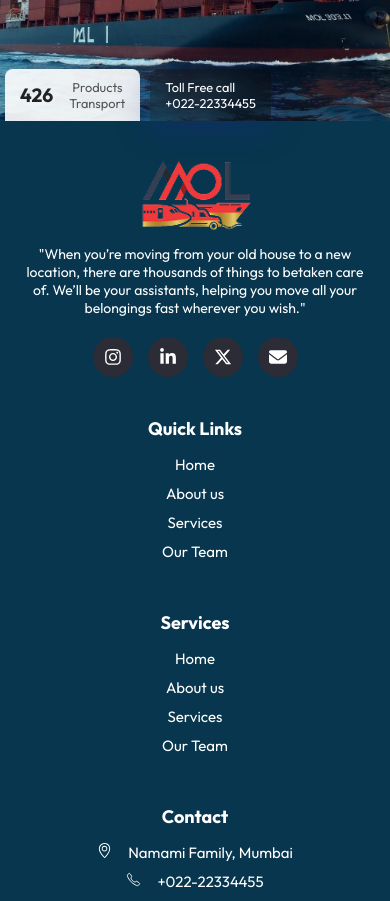
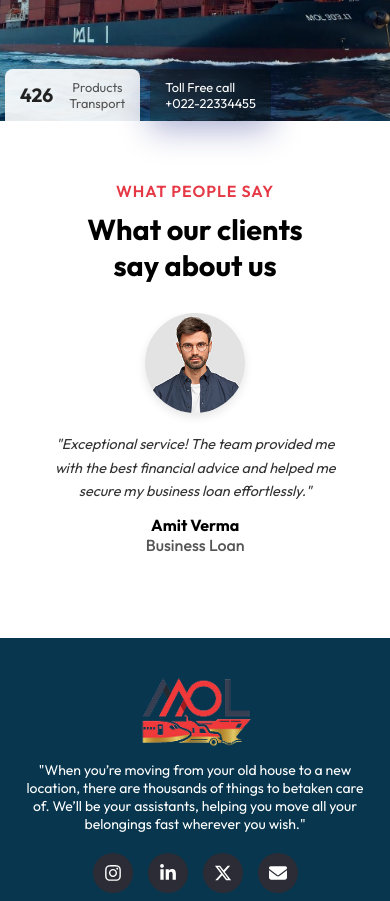
Before and after one commit to pixelvikas/MOL, a React (Vite) app: page / in a window 390 px wide. Shown: the part 5440-6341 px from the top of the page. Built offline with nearby package versions, Linux system fonts and the light colour scheme.

Commit message:
Testimonial section Completed

```diff
--- a/package.json
+++ b/package.json
@@ -13,7 +13,9 @@
     "react": "^19.0.0",
     "react-dom": "^19.0.0",
     "react-icons": "^5.5.0",
-    "react-router-dom": "^7.3.0"
+    "react-router-dom": "^7.3.0",
+    "react-slick": "^0.30.3",
+    "slick-carousel": "^1.8.1"
   },
   "devDependencies": {
     "@eslint/js": "^9.21.0",
--- a/src/pages/Home/Page.jsx
+++ b/src/pages/Home/Page.jsx
@@ -1,4 +1,7 @@
 import React from "react";
+import { FaStarHalf } from "react-icons/fa";
+import { FaStar } from "react-icons/fa";
+
 import aboutus from "../../assets/homepage-aboutus.png";
 import Button from "../../components/Button"; // Import button component
 
@@ -21,7 +24,13 @@ import workprocess4 from "../../assets/work4.png";
 
 import numberBg from "../../assets/numberbg.png";
 
+import Slider from "react-slick";
+import "slick-carousel/slick/slick.css";
+import "slick-carousel/slick/slick-theme.css";
+
 import testimonial1 from "../../assets/testimonial1.png";
+import testimonial2 from "../../assets/testimonial1.png";
+import testimonial3 from "../../assets/testimonial1.png";
 
 import "./style.css";
 
@@ -84,6 +93,92 @@ const steps = [
   },
 ];
 
+const reviews = [
+  {
+    name: "Priya Sharma",
+    role: "Home Loan",
+    rating: 4.5,
+    review:
+      "I'm so glad I chose this consultancy for my home loan. They guided me through every step, making the process smooth and stress-free.",
+    image: testimonial1,
+  },
+  {
+    name: "Amit Verma",
+    role: "Business Loan",
+    rating: 5,
+    review:
+      "Exceptional service! The team provided me with the best financial advice and helped me secure my business loan effortlessly.",
+    image: testimonial1,
+  },
+  {
+    name: "Neha Gupta",
+    role: "Education Loan",
+    rating: 4,
+    review:
+      "The team was highly professional and made my education loan process hassle-free. Highly recommend their services!",
+    image: testimonial1,
+  },
+  {
+    name: "Priya Sharma",
+    role: "Home Loan",
+    rating: 4.5,
+    review:
+      "I'm so glad I chose this consultancy for my home loan. They guided me through every step, making the process smooth and stress-free.",
+    image: testimonial1,
+  },
+  {
+    name: "Amit Verma",
+    role: "Business Loan",
+    rating: 5,
+    review:
+      "Exceptional service! The team provided me with the best financial advice and helped me secure my business loan effortlessly.",
+    image: testimonial1,
+  },
+  {
+    name: "Neha Gupta",
+    role: "Education Loan",
+    rating: 4,
+    review:
+      "The team was highly professional and made my education loan process hassle-free. Highly recommend their services!",
+    image: testimonial1,
+  },
+];
+const ReviewCard = ({ name, role, review, image }) => {
+  return (
+    <div className="testimonial-content">
+      <img src={image} alt={name} className="testimonial-image" />
+      <div className="testimonial-text">
+        <p className="testimonial-quote">"{review}"</p>
+        <h1 className="testimonial-name">{name}</h1>
+        <h2 className="testimonial-designation">{role}</h2>
+      </div>
+    </div>
+  );
+};
+const settings = {
+  infinite: true,
+  speed: 200,
+  slidesToShow: 1, // Show 1 slide at a time (matches reference image)
+  slidesToScroll: 1,
+  autoplay: true,
+  autoplaySpeed: 3000,
+  responsive: [
+    {
+      breakpoint: 1024,
+      settings: {
+        slidesToShow: 1,
+        slidesToScroll: 1,
+      },
+    },
+    {
+      breakpoint: 768,
+      settings: {
+        slidesToShow: 1,
+        slidesToScroll: 1,
+      },
+    },
+  ],
+};
 const Home = () => {
   return (
     <>
@@ -222,6 +317,37 @@ const Home = () => {
         </div>
       </div>
 
+      {/* <div className="reviews">
+        <div className="reviews-section">
+          <h1>
+            Client <span className="highlight">Reviews</span>
+          </h1>
+          <Slider {...settings} className="reviews-container">
+            {reviews.map((review, index) => (
+              <ReviewCard key={index} {...review} />
+            ))}
+          </Slider>
+        </div>
+      </div> */}
+
+      <div className="testimonial-section">
+        <div className="testimonial-container">
+          {/* Left Section */}
+          <div className="testimonial-header">
+            <h3 className="testimonial-subtitle">WHAT PEOPLE SAY</h3>
+            <h1 className="testimonial-title">
+              What our clients <br /> say about us
+            </h1>
+          </div>
+
+          {/* Right Section - Testimonial Slider */}
+          <Slider {...settings} className="testimonial-slider">
+            {reviews.map((review, index) => (
+              <ReviewCard key={index} {...review} />
+            ))}
+          </Slider>
+        </div>
+      </div>
     </>
   );
 };
--- a/src/pages/Home/Style.css
+++ b/src/pages/Home/Style.css
@@ -522,7 +522,6 @@
   width: 100%;
 }
 
-
 .number-info {
   position: absolute;
   bottom: 0px;
@@ -597,7 +596,6 @@
   }
 }
 
-
 /* 🔹 RESPONSIVE DESIGN */
 @media (max-width: 768px) {
   .number-info {
@@ -633,3 +631,161 @@
     bottom: 0px;
   }
 }
+
+/* 🔹 TESTIMONIAL SECTION */
+.testimonial-section {
+  display: flex;
+  justify-content: center;
+  align-items: center;
+  padding: 60px 8%;
+  background: #ffffff;
+}
+
+/* 🔹 CONTAINER */
+.testimonial-container {
+  display: flex;
+  max-width: 1200px;
+  width: 100%;
+  justify-content: space-between;
+  align-items: center;
+  gap: 60px;
+}
+
+/* 🔹 HEADER (LEFT SIDE) */
+.testimonial-header {
+  flex: 1;
+  text-align: left;
+}
+
+.testimonial-subtitle {
+  color: #e63946;
+  font-size: 1rem;
+  font-weight: 600;
+  text-transform: uppercase;
+  letter-spacing: 1px;
+}
+
+.testimonial-title {
+  font-size: 2.8rem;
+  font-weight: bold;
+  color: #000;
+  margin-top: 10px;
+}
+
+/* 🔹 SLIDER (RIGHT SIDE) */
+.testimonial-slider {
+  max-width: 700px;
+  width: 100%;
+}
+
+/* 🔹 TESTIMONIAL CONTENT */
+.testimonial-content {
+  display: flex;
+  align-items: center;
+  gap: 20px;
+}
+
+/* 🔹 IMAGE */
+.testimonial-image {
+  width: 120px;
+  height: 120px;
+  border-radius: 50%;
+  object-fit: cover;
+  box-shadow: 0 4px 10px rgba(0, 0, 0, 0.1);
+  flex-shrink: 0;
+}
+
+/* 🔹 TEXT */
+.testimonial-text {
+  max-width: 600px;
+}
+
+.testimonial-quote {
+  font-size: 1rem;
+  color: #333;
+  font-style: italic;
+  line-height: 1.6;
+}
+
+.testimonial-name {
+  font-size: 1.2rem;
+  font-weight: bold;
+  color: #000;
+  margin-top: 12px;
+}
+
+.testimonial-designation {
+  font-size: 1rem;
+  color: #555;
+  font-weight: 500;
+}
+
+/* 🔹 RESPONSIVE DESIGN */
+@media (max-width: 1024px) {
+  .testimonial-container {
+    flex-direction: column;
+    text-align: center;
+    gap: 30px;
+  }
+
+  .testimonial-header {
+    text-align: center;
+  }
+
+  .testimonial-content {
+    flex-direction: column;
+    align-items: center;
+    text-align: center;
+  }
+
+  .testimonial-image {
+    width: 90px;
+    height: 90px;
+  }
+
+  .testimonial-title {
+    font-size: 2.5rem;
+  }
+
+  .testimonial-text {
+    max-width: 90%;
+  }
+}
+
+@media (max-width: 768px) {
+  .testimonial-title {
+    font-size: 2rem;
+  }
+
+  .testimonial-quote {
+    font-size: 0.95rem;
+  }
+
+  .testimonial-name {
+    font-size: 1.1rem;
+  }
+
+  .testimonial-image {
+    width: 85px;
+    height: 85px;
+  }
+}
+
+@media (max-width: 480px) {
+  .testimonial-title {
+    font-size: 1.8rem;
+  }
+
+  .testimonial-quote {
+    font-size: 0.9rem;
+  }
+
+  .testimonial-name {
+    font-size: 1rem;
+  }
+
+  .testimonial-image {
+    width: 100px;
+    height: 100px;
+  }
+}
```
Also changed, not shown: 1 other file (tests, documents, lock files or other folders).
